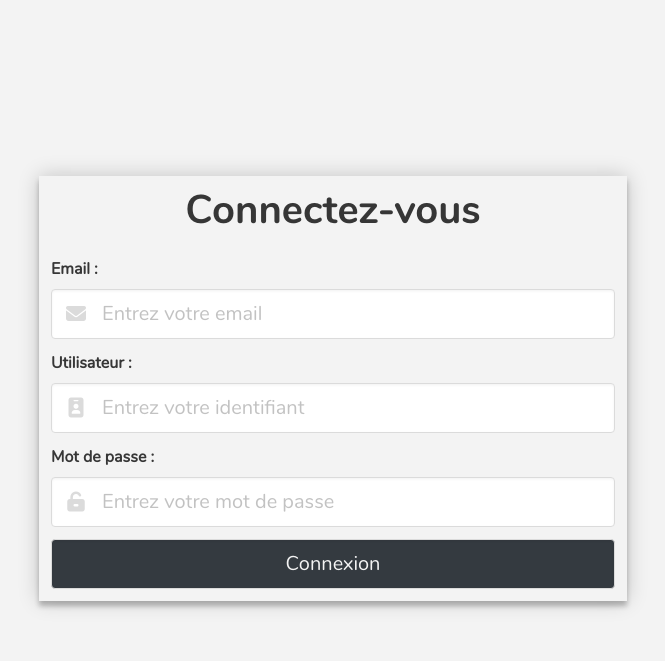
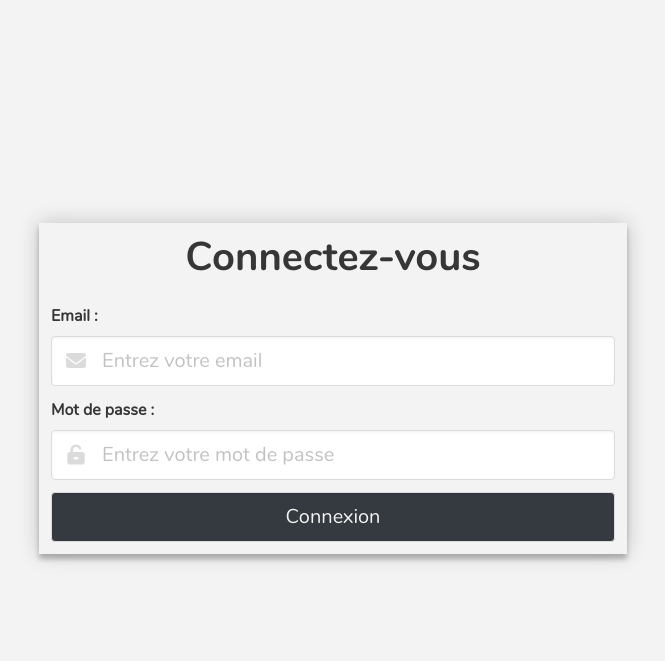
Before and after one commit to apgit33/Dashboard-Gestion-achat, a PHP site: page /index.php?action=login in a window 1280 px wide. Shown: the top 661 px of the page, without its empty margins (307-972 px from the left). Run offline with PHP 8.4, Linux system fonts and the light colour scheme; style sheets or scripts are compiled from the project's sources; some libraries are stand-ins or nearby versions.

Commit message:
Update login
Retrait du champ user dans la connexion, ajout de commentaires

```diff
--- a/index.php
+++ b/index.php
@@ -8,10 +8,11 @@ $twig = new \Twig\Environment($loader, [
 ]);
 
 
-
+//si l'action logout est récupéré on détruit la session
 if(isset($_GET['action'])=='logout') {
     session_destroy();
 }
+
 $user = (isset($_SESSION['user']))? $_SESSION['user'] : "";
 
 
--- a/js/login.js
+++ b/js/login.js
@@ -22,18 +22,15 @@ f_login.addEventListener('submit', e => {
     })
     .then(response => response.json())
     .then(datas => {
+        //si il n'y a pas d'erreur, on redirige vers la page produit.php
         if (datas.validation === true) {
             location.href = "produit.php"
         }
-        datas.erreurs.forEach((data) => {
-            //On créé un créé un élément HTML option
+        //s'il y a une erreur, crée un nouveau champ html et l'ajoute à la div d'erreur
+        if (datas.erreur !== "") {
             let champ = document.createElement("p");
-
-            //On affecte la valeur de l'élément créé
-            champ.innerHTML = data;
-
-            //On ajoute en noeud enfant à la datalist l'option créé
+            champ.innerHTML = datas.erreur;
             login_erreur.appendChild(champ);
-        });
+        }
     });
 });
--- a/templates/index.html.twig
+++ b/templates/index.html.twig
@@ -15,15 +15,6 @@
                                 <input class="input is-medium" type="email" name="user_email" placeholder="Entrez votre email" id="user_email" required >
                                 <div class="icon is-left">
                                     <span class="fas fa-envelope"></span>
-                                </div>
-                            </div>
-                        </div>
-                        <div class="field">
-                            <label for="user_name" class="label">Utilisateur :</label>
-                            <div class="control has-icons-left">
-                                <input class="input is-medium" type="text" name="user_name" placeholder="Entrez votre identifiant" id="user_name" required >
-                                <div class="icon is-left">
-                                    <span class="fas fa-id-badge"></span>
                                 </div>
                             </div>
                         </div>
```
Also changed, not shown: treatement/login.php (+13 -9 lines).
